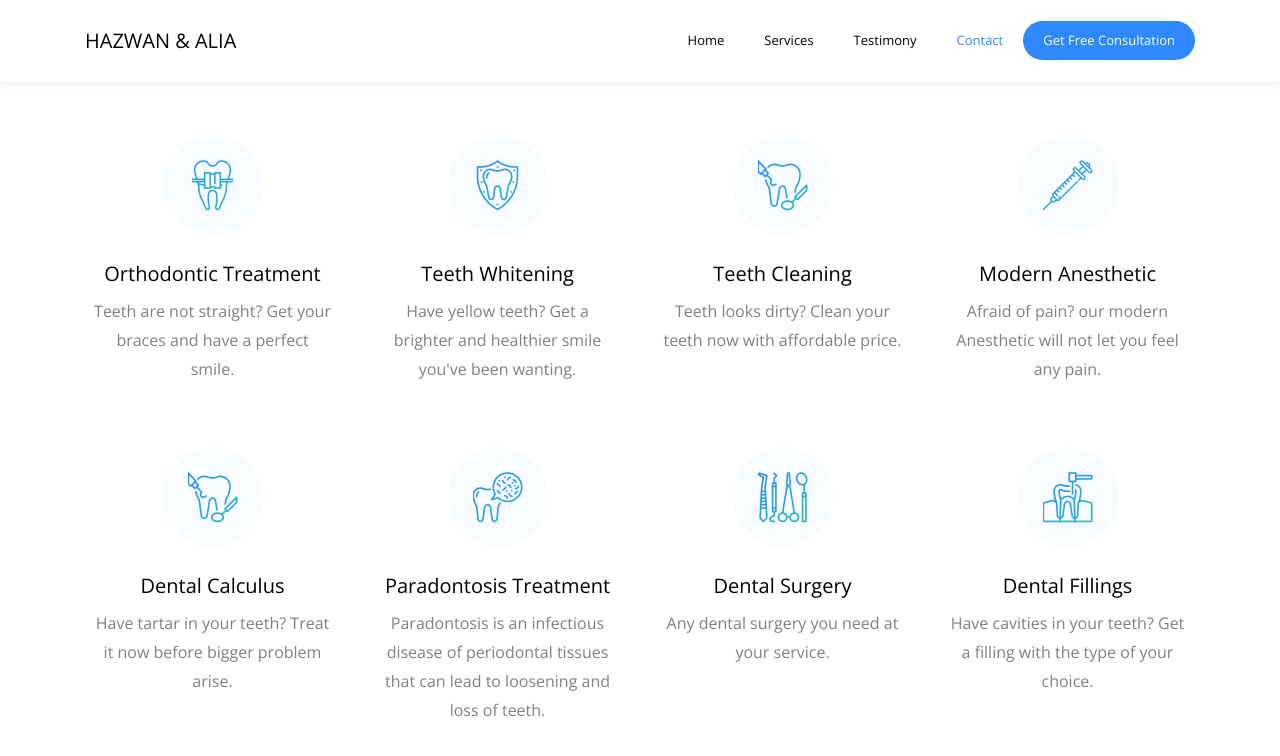
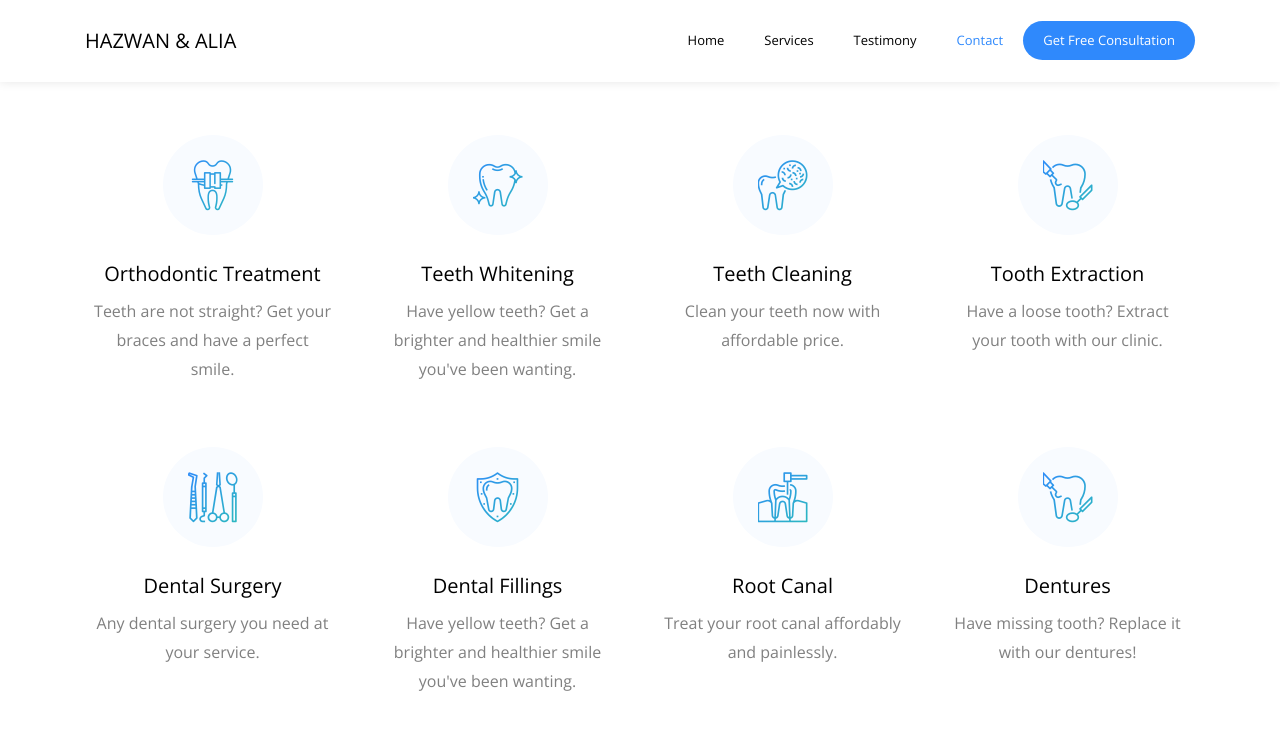
Before and after one commit to mfrashad/dental-website, a Jekyll site: the page built from index.html, in a window 1280 px wide and 900 px high, scrolled down 1064 px, cut to the strip 0-804 px from the top of the window. Shown: the top 756 px of the strip. Built offline with Jekyll 4.4.1, drawn with Linux system fonts in a browser that asks for light colours; some web fonts are replaced.

Commit message:
Store services data in yml

```diff
--- /dev/null
+++ b/_data/services.yml
@@ -0,0 +1,24 @@
+- name: Orthodontic Treatment
+  description: Teeth are not straight? Get your braces and have a perfect smile.
+  icon: flaticon-tooth-with-braces
+- name: Teeth Whitening
+  description: Have yellow teeth? Get a brighter and healthier smile you've been wanting.
+  icon: flaticon-tooth-1
+- name: Teeth Cleaning
+  description: Clean your teeth now with affordable price.
+  icon: flaticon-bacteria
+- name: Tooth Extraction
+  description: Have a loose tooth? Extract your tooth with our clinic.
+  icon: flaticon-dental-care
+- name: Dental Surgery
+  description: Any dental surgery you need at your service.
+  icon: flaticon-dentist
+- name: Dental Fillings
+  description: Have yellow teeth? Get a brighter and healthier smile you've been wanting.
+  icon: flaticon-tooth
+- name: Root Canal
+  description: Treat your root canal affordably and painlessly.
+  icon: flaticon-dental-care-1
+- name: Dentures
+  description: Have missing tooth? Replace it with our dentures!
+  icon: flaticon-dental-care
--- a/_includes/services.html
+++ b/_includes/services.html
@@ -7,93 +7,19 @@
         </div>
       </div>
       <div class="row">
+        {% for service in site.data.services %}
         <div class="col-md-3 d-flex align-self-stretch ftco-animate">
           <div class="media block-6 services d-block text-center">
             <div class="icon d-flex justify-content-center align-items-center">
-              <span class="flaticon-tooth-with-braces"></span>
+              <span class="{{service.icon}}"></span>
             </div>
             <div class="media-body p-2 mt-3">
-              <h3 class="heading">Orthodontic Treatment</h3>
-              <p>Teeth are not straight? Get your braces and have a perfect smile.</p>
+              <h3 class="heading">{{service.name}}</h3>
+              <p>{{service.description}} </p>
             </div>
           </div>
         </div>
-        <div class="col-md-3 d-flex align-self-stretch ftco-animate">
-          <div class="media block-6 services d-block text-center">
-            <div class="icon d-flex justify-content-center align-items-center">
-              <span class="flaticon-tooth"></span>
-            </div>
-            <div class="media-body p-2 mt-3">
-              <h3 class="heading">Teeth Whitening</h3>
-              <p>Have yellow teeth? Get a brighter and healthier smile you've been wanting.</p>
-            </div>
-          </div>
-        </div>
-        <div class="col-md-3 d-flex align-self-stretch ftco-animate">
-          <div class="media block-6 services d-block text-center">
-            <div class="icon d-flex justify-content-center align-items-center">
-              <span class="flaticon-dental-care"></span>
-            </div>
-            <div class="media-body p-2 mt-3">
-              <h3 class="heading">Teeth Cleaning</h3>
-              <p>Teeth looks dirty? Clean your teeth now with affordable price.</p>
-            </div>
-          </div>
-        </div>
-        <div class="col-md-3 d-flex align-self-stretch ftco-animate">
-          <div class="media block-6 services d-block text-center">
-            <div class="icon d-flex justify-content-center align-items-center">
-              <span class="flaticon-anesthesia"></span>
-            </div>
-            <div class="media-body p-2 mt-3">
-              <h3 class="heading">Modern Anesthetic</h3>
-              <p>Afraid of pain? our modern Anesthetic will not let you feel any pain.</p>
-            </div>
-          </div>              </div>
-        <div class="col-md-3 d-flex align-self-stretch ftco-animate">
-          <div class="media block-6 services d-block text-center">
-            <div class="icon d-flex justify-content-center align-items-center">
-              <span class="flaticon-dental-care"></span>
-            </div>
-            <div class="media-body p-2 mt-3">
-              <h3 class="heading">Dental Calculus</h3>
-              <p>Have tartar in your teeth? Treat it now before bigger problem arise.</p>
-            </div>
-          </div>
-        </div>
-        <div class="col-md-3 d-flex align-self-stretch ftco-animate">
-          <div class="media block-6 services d-block text-center">
-            <div class="icon d-flex justify-content-center align-items-center">
-              <span class="flaticon-bacteria"></span>
-            </div>
-            <div class="media-body p-2 mt-3">
-              <h3 class="heading">Paradontosis Treatment</h3>
-              <p>Paradontosis is an infectious disease of periodontal tissues that can lead to loosening and loss of teeth.</p>
-            </div>
-          </div>
-        </div>
-        <div class="col-md-3 d-flex align-self-stretch ftco-animate">
-          <div class="media block-6 services d-block text-center">
-            <div class="icon d-flex justify-content-center align-items-center">
-              <span class="flaticon-dentist"></span>
-            </div>
-            <div class="media-body p-2 mt-3">
-              <h3 class="heading">Dental Surgery</h3>
-              <p>Any dental surgery you need at your service.</p>
-            </div>
-          </div>
-        </div>
-        <div class="col-md-3 d-flex align-self-stretch ftco-animate">
-          <div class="media block-6 services d-block text-center">
-            <div class="icon d-flex justify-content-center align-items-center">
-              <span class="flaticon-dental-care-1"></span>
-            </div>
-            <div class="media-body p-2 mt-3">
-              <h3 class="heading">Dental Fillings</h3>
-              <p>Have cavities in your teeth? Get a filling with the type of your choice.</p>
-            </div>
-          </div>
-        </div>
+        {% endfor %}
       </div>
     </div>
     {% include features.html %}
```
